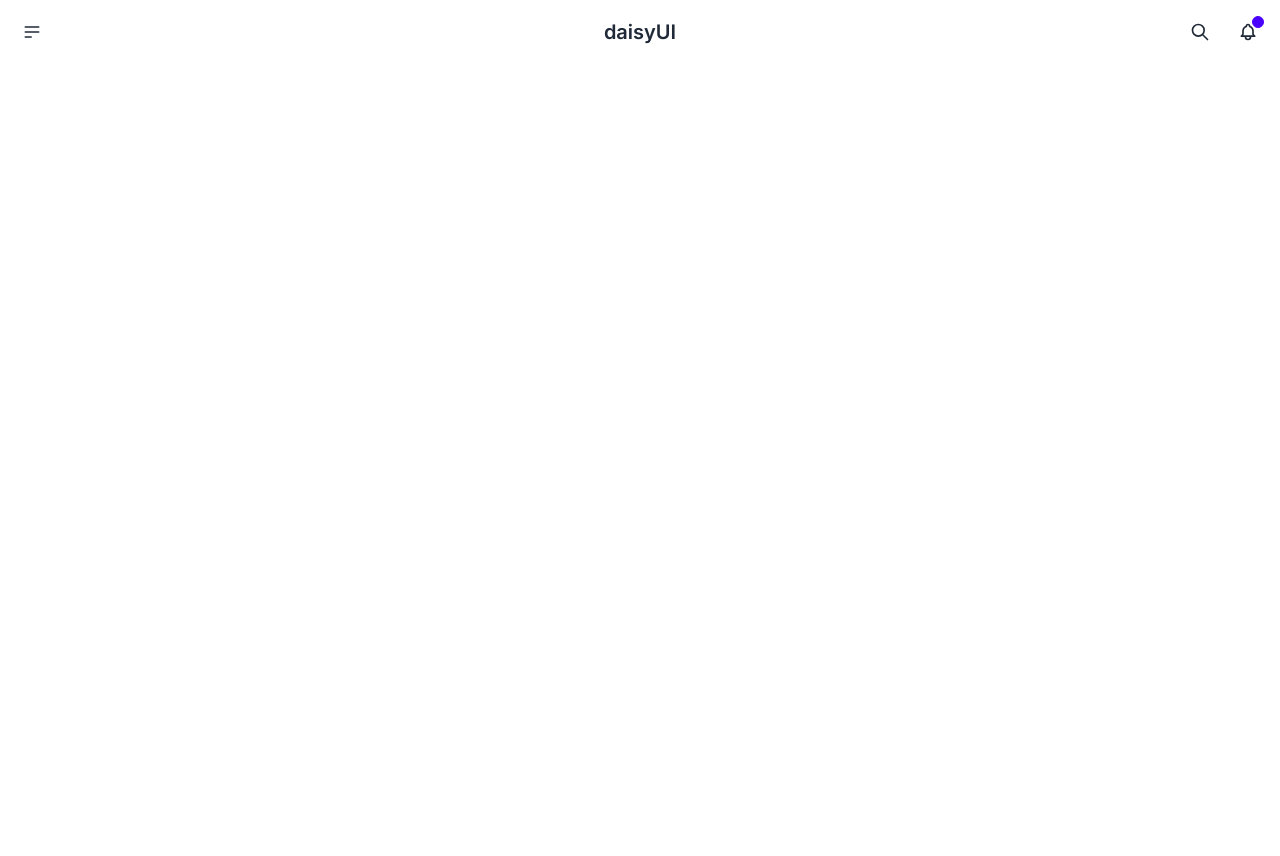
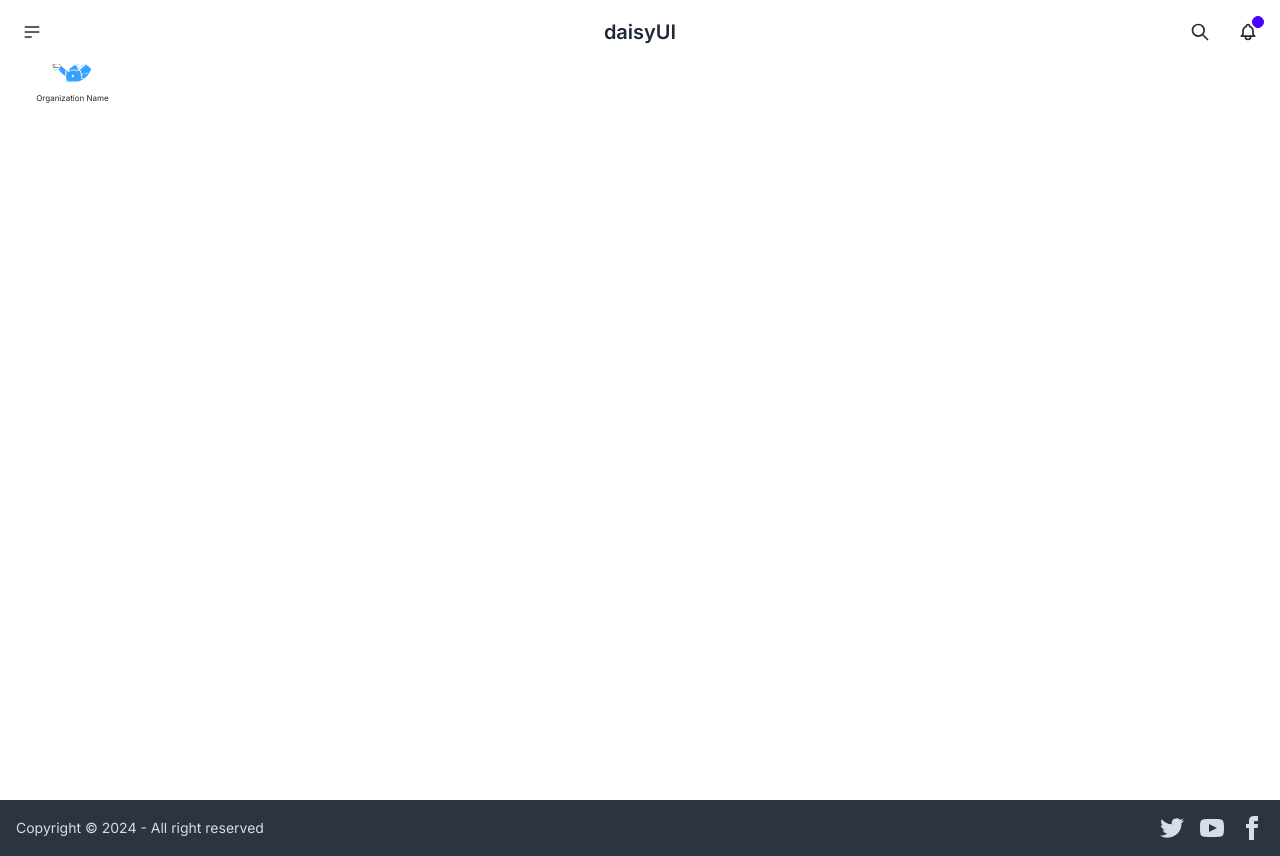
Before and after one commit to obedNuertey1/susu-app, a Next.js app: page /transactions in a window 1280 px wide. Before the commit the page ends 800 px from the top, so only its background shows below. Built offline with nearby package versions, Linux system fonts and the light colour scheme.

Commit message:
feat: added code to footer component

```diff
--- a/app/layout.tsx
+++ b/app/layout.tsx
@@ -2,6 +2,7 @@ import './globals.css'
 import type { Metadata } from 'next'
 import { Inter } from 'next/font/google'
 import SusuNavBar from './components/SusuNavBar/SusuNavBar'
+import SusuFooter from './components/SusuFooter/SusuFooter'
 
 const inter = Inter({ subsets: ['latin'] })
 
@@ -20,6 +21,7 @@ export default function RootLayout({
       <body className={inter.className}>
       <SusuNavBar />
         {children}
+      <SusuFooter />
         </body>
     </html>
   )
--- a/app/transactions/page.tsx
+++ b/app/transactions/page.tsx
@@ -1,16 +1,23 @@
 import React from 'react'
+import LoginAvatar from '../components/LoginAvatar/LoginAvatar'
 
 export default function Transactions() {
   return (
     <div className='flex justify-center items-center h-screen'>
-        <div id='organisation-logo-name' className=''>
-            <div id='organisation-logo'></div>
-            <div id='organisation-name'></div>
+      <div className='w-full h-full'>
+        <div id='organisation-logo-name' className='scale-50 w-fit flex flex-col gap-y-0.5 justify-center items-center'>
+            <div id='organisation-logo'>
+              <LoginAvatar />
+            </div>
+            <div id='organisation-name'>
+              Organization Name
+            </div>
         </div>
         <div>
             <div id='account-num'></div>
             <div id='icons'></div>
         </div>
+      </div>
     </div>
   )
 }
```
